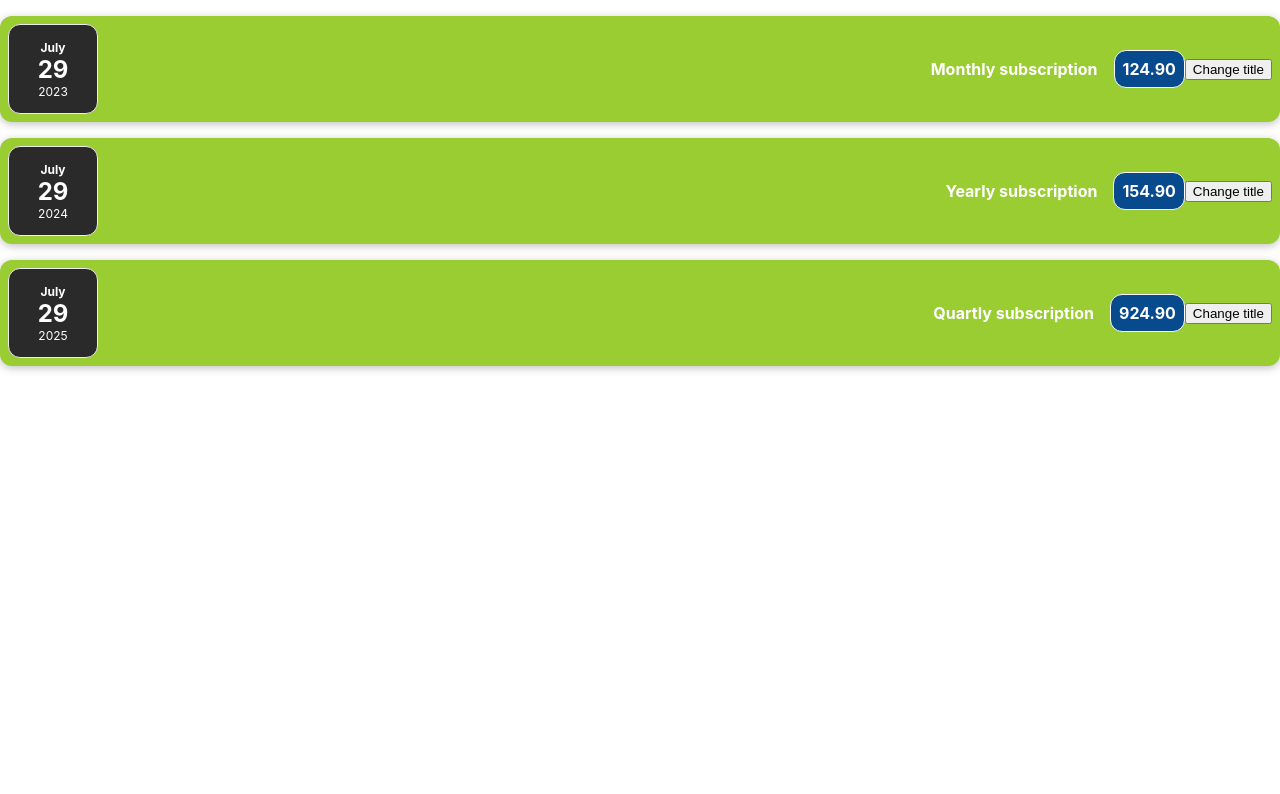
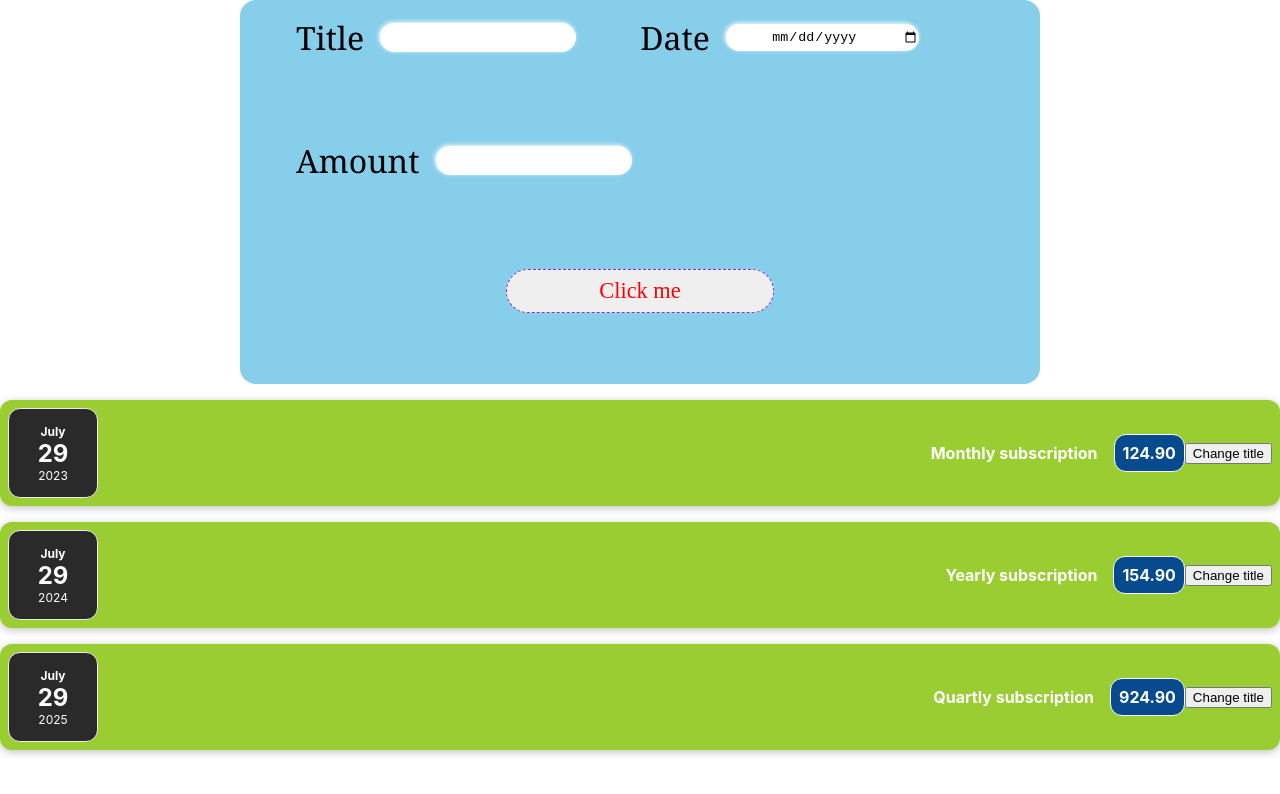
Before and after one commit to Sahil-4U/learnvern-project, a React (Create React App) app: page / in a window 1280 px wide. Shown: the top 794 px of the page. Built offline with nearby package versions, Linux system fonts and the light colour scheme.

Commit message:
i have completed till form section

```diff
--- a/src/App.js
+++ b/src/App.js
@@ -1,6 +1,7 @@
 import './App.css';
 import Container from './templates/Container';
 import Subscription from './subscriptions/Subscription';
+import NewSubscription from './newSubscription/NewSubscription';
 
 function App() {
   let subscriptions = [
@@ -25,6 +26,7 @@ function App() {
   ]
   return (
     <div>
+      <NewSubscription />
       <Subscription date={subscriptions[0].date} title={subscriptions[0].title} amount={subscriptions[0].amount} />
       <Subscription date={subscriptions[1].date} title={subscriptions[1].title} amount={subscriptions[1].amount} />
       <Subscription date={subscriptions[2].date} title={subscriptions[2].title} amount={subscriptions[2].amount} />
--- a/src/newSubscription/FormSubscription.css
+++ b/src/newSubscription/FormSubscription.css
@@ -0,0 +1,54 @@
+form {
+  width: 50em;
+  height: 24em;
+  margin: auto;
+  border-radius: 1em;
+  display: flex;
+  justify-content: start;
+  align-items: center;
+  flex-direction: column;
+  flex-wrap: wrap;
+  background-color: skyblue;
+}
+.new_subscription_controls {
+  width: 90%;
+  display: flex;
+  flex-wrap: wrap;
+  gap: 3rem;
+}
+.new_subscription_control {
+  display: flex;
+  align-items: center;
+}
+.new_subscription_control > label {
+  margin: 1rem;
+  font-size: 2rem;
+  font-family: Georgia, "Times New Roman", Times, serif;
+}
+.new_subscription_control input {
+  width: 12rem;
+  height: 2em;
+  border-radius: 1rem;
+  border: none;
+  outline: none;
+  box-shadow: -1px -1px 4px 0.1px #fff;
+  text-align: center;
+}
+.new_subscription_actions {
+  margin: auto;
+}
+.new_subscription_actions button {
+  width: 12em;
+  height: 2em;
+  font-size: 1.4em;
+  border-radius: 2em;
+  border: 1px blueviolet dashed;
+  color: red;
+  font-family: cursive;
+  font-weight: 1em;
+}
+.new_subscription_actions button:hover {
+  background: red;
+  color: white;
+  border: 1px white dashed;
+}
--- a/src/newSubscription/FormSubscription.js
+++ b/src/newSubscription/FormSubscription.js
@@ -1,24 +1,35 @@
-import React from 'react'
+import React from 'react';
+import './FormSubscription.css'
 
 function FormSubscription() {
+    const handleTitle = (event) => {
+        console.log(event.target.value);
+    }
+    const handleDate = (event) => {
+        console.log(event.target.value);
+    }
+    const handleAmount = (event) => {
+        console.log(event.target.value);
+    }
+
     return (
         <form>
             <div className='new_subscription_controls'>
                 <div className='new_subscription_control'>
                     <label>Title</label>
-                    <input type='text' />
+                    <input type='text' onChange={handleTitle} />
                 </div>
                 <div className='new_subscription_control'>
                     <label>Date</label>
-                    <input type='date' />
+                    <input type='date' onChange={handleDate} />
                 </div>
                 <div className='new_subscription_control'>
                     <label>Amount</label>
-                    <input type='text' min='10' max='5000' />
+                    <input type='number' min='10' max='5000' onChange={handleAmount} />
                 </div>
             </div>
             <div className='new_subscription_actions'>
-                <button type='submit'>Click me to create new </button>
+                <button type='button'>Click me </button>
             </div>
         </form>
     )
--- a/src/newSubscription/NewSubscription.js
+++ b/src/newSubscription/NewSubscription.js
@@ -1,8 +1,9 @@
 import React from 'react'
+import FormSubscription from './FormSubscription'
 
 function NewSubscription() {
     return (
-        <div>NewSubscription</div>
+        <div className='new_subscription'><FormSubscription /> </div>
     )
 }
 
```
